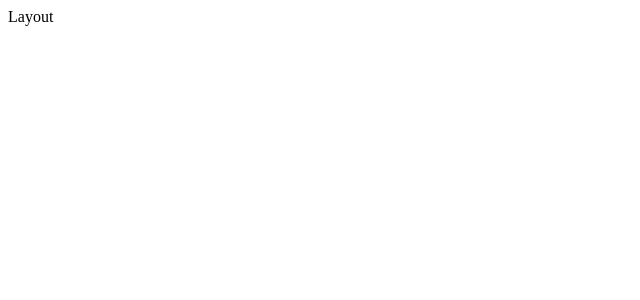
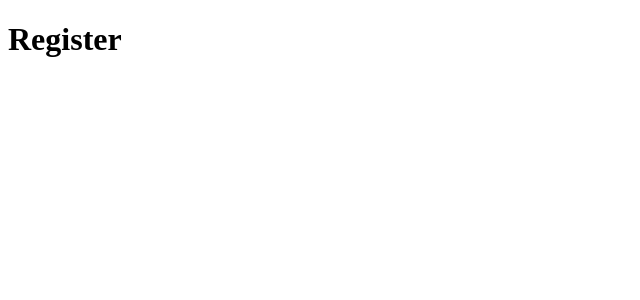
Before and after one commit to SchoolAcc12/WebDevDemo, a React (Vite) app in the folder client/: page /register in a window 1280 px wide. Shown: the top 300 px of the page, without its empty margins (0-640 px from the left). Built offline with nearby package versions, Linux system fonts and the light colour scheme; the HTML template or start-up script is replaced by a standard one.

Commit message:
SOLVED. We can now add routes

```diff
--- a/client/src/App.jsx
+++ b/client/src/App.jsx
@@ -1,21 +1,18 @@
 import './styles/App.css'
 import Register from './Register'
 import HomePage from './HomePage'
-import Layout from './Layout'
 import { BrowserRouter, Routes, Route } from "react-router-dom"
 
 function App() {
 
   return (
   <BrowserRouter>
-
     <Routes>
-        <Route path='/' element={<Layout />}>
-            <Route index element={<HomePage/>} />
+      <Route path="/">
+        <Route index element={<HomePage />} />
         <Route path="register" element={<Register />} />
       </Route>
     </Routes>
-
   </BrowserRouter>
   )
 }
--- a/client/src/Layout.jsx
+++ /dev/null
@@ -1,6 +0,0 @@
-
-export default function Layout(){
-    return(
-        <div>Layout</div>
-    );
-}
```
Lines whose indentation alone changed are shown as unchanged.
